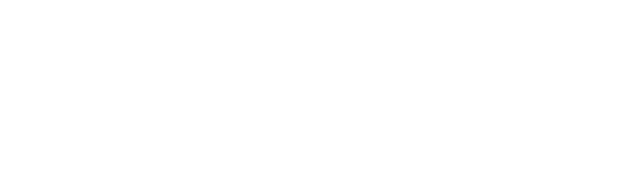
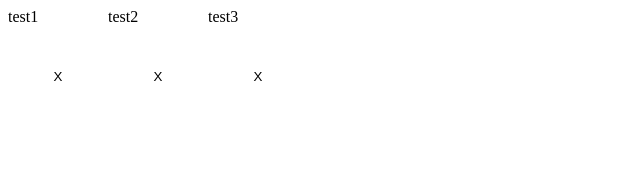
Before and after one commit to ericasu33/sprig, a React (Create React App) app: page / in a window 1280 px wide. Shown: the top 176 px of the page, without its empty margins (0-640 px from the left). Built offline with nearby package versions, Linux system fonts and the light colour scheme.

Commit message:
Integrate removable tags

```diff
--- a/src/App.tsx
+++ b/src/App.tsx
@@ -1,8 +1,10 @@
 import './App.css';
+import TagList from './components/TagList';
 
 function App() {
   return (
     <div>
+      <TagList></TagList>
     </div>
   );
 }
--- a/src/components/TagList.scss
+++ b/src/components/TagList.scss
@@ -1,3 +1,5 @@
 .tag-list {
+  display: flex;
+  flex-direction: row;
   width: 100%;
 }
--- a/src/components/TagList.tsx
+++ b/src/components/TagList.tsx
@@ -18,7 +18,9 @@ const TagList = (props: any) => {
 
   useEffect(() => {
     setTags([
-      { id: 1, name: "test", color: "#FFFFFF", },
+      { id: 1, name: "test1", color: "#FFFFFF", },
+      { id: 2, name: "test2", color: "#FFFFFF", },
+      { id: 3, name: "test3", color: "#FFFFFF", },
     ]);
   }, []);
 
```
Also changed, not shown: 1 other file (tests, documents, lock files or other folders).
